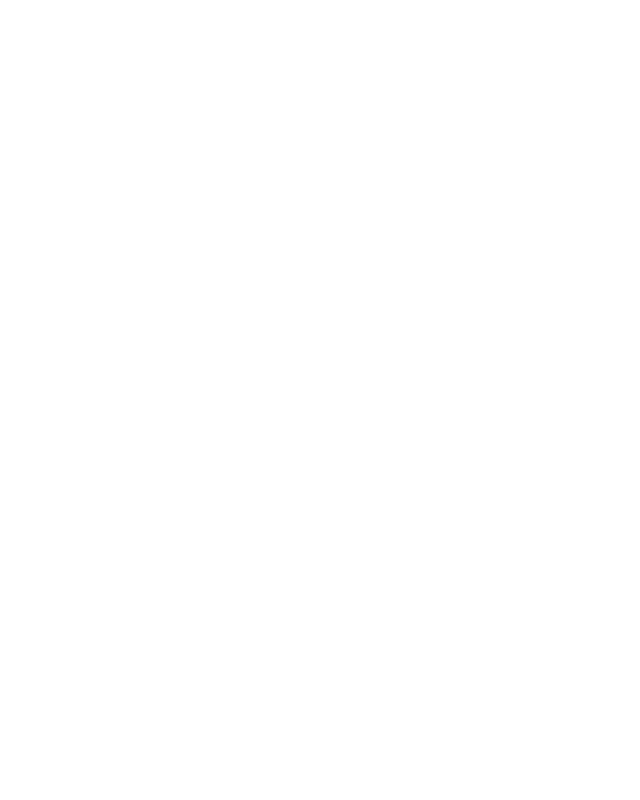
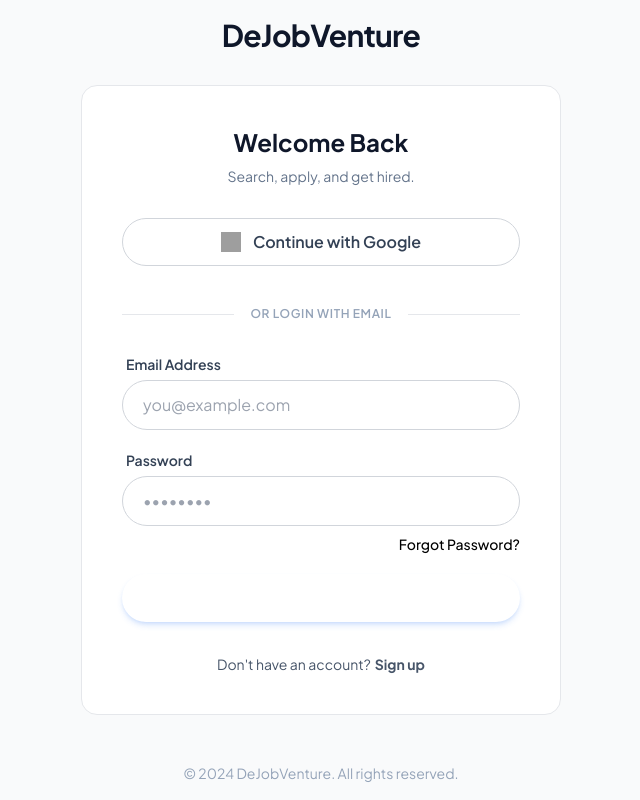
Before and after one commit to TalhaShaikh150/de-job-venture, a React (Vite) app: page /login in a window 1280 px wide. Before the commit this address had no page. Shown: the whole page, without its empty margins (319-959 px from the left). Built offline with nearby package versions, Linux system fonts and the light colour scheme; grey boxes are pictures that could not be loaded.

Commit message:
Created login signup UI and toggle.

```diff
--- a/package.json
+++ b/package.json
@@ -13,7 +13,9 @@
     "@supabase/supabase-js": "^2.90.0",
     "react": "^19.2.0",
     "react-dom": "^19.2.0",
-    "react-router-dom": "^7.10.1"
+    "react-hook-form": "^7.70.0",
+    "react-router-dom": "^7.10.1",
+    "zod": "^4.3.5"
   },
   "devDependencies": {
     "@eslint/js": "^9.39.1",
--- a/src/App.jsx
+++ b/src/App.jsx
@@ -4,6 +4,7 @@
 import Home from "./Pages/Home";
 import DejobSearch from "./Pages/JobListings";
 import AboutUs from "./Pages/AboutUs";
+import LoginSignUp from "./Pages/LoginSignUp";
 function App() {
   return (
     <>
@@ -11,6 +12,7 @@
         <Route path="/" element={<Home />} />
         <Route path="/listing" element={<DejobSearch />} />
         <Route path="/about" element={<AboutUs />} />
+        <Route path="/login" element={<LoginSignUp />} />
       </Routes>
     </>
   );
--- /dev/null
+++ b/src/Pages/LoginSignUp.jsx
@@ -0,0 +1,27 @@
+import { useState } from "react";
+import { Login, SignUp } from "../components/ui";
+
+function LoginSignUp() {
+  const [toggle, setToggle] = useState("login");
+  return (
+    <div className="bg-gray-50 min-h-screen flex flex-col items-center justify-center p-4">
+      <div className="mb-8 text-center cursor-default">
+        <h1 className="text-3xl font-bold tracking-tight text-slate-900">
+          DeJob<span className="text-brand-blue">Venture</span>
+        </h1>
+      </div>
+      <div className="w-full max-w-[480px] bg-white rounded-2xl shadow-soft border border-gray-200 overflow-hidden">
+        {/* <!-- Login View --> */}
+        <Login toggle={toggle} setToggle={setToggle} />
+
+        {/* <!-- Sign Up View (Hidden Initially) --> */}
+        <SignUp toggle={toggle} setToggle={setToggle} />
+      </div>
+      <footer className="mt-12 text-center text-slate-400 text-sm">
+        &copy; 2024 DeJobVenture. All rights reserved.
+      </footer>
+    </div>
+  );
+}
+
+export default LoginSignUp;
--- /dev/null
+++ b/src/components/ui/Login.jsx
@@ -0,0 +1,92 @@
+function Login({ toggle, setToggle }) {
+  return (
+    <div
+      id="login-container"
+      className={`p-8 md:p-10 fade-enter ${
+        toggle === "signUp" ? "hidden" : ""
+      }`}
+    >
+      <div className="text-center mb-8">
+        <h2 className="text-2xl font-bold text-slate-900">Welcome Back</h2>
+        <p className="text-slate-500 mt-2 text-sm">
+          Search, apply, and get hired.
+        </p>
+      </div>
+
+      {/* <!-- Social Auth --> */}
+      <div className="space-y-3 mb-8">
+        <button className="w-full flex items-center justify-center gap-3 bg-white border border-gray-300 hover:bg-gray-50 text-slate-700 font-semibold h-12 rounded-full transition-all duration-200 group">
+          <img
+            src="https://www.svgrepo.com/show/475656/google-color.svg"
+            className="w-5 h-5"
+            alt="Google"
+          />
+          Continue with Google
+        </button>
+      </div>
+
+      {/* <!-- Divider --> */}
+      <div className="relative flex py-2 items-center mb-6">
+        <div className="flex-grow border-t border-gray-200"></div>
+        <span className="flex-shrink-0 mx-4 text-slate-400 text-xs font-semibold uppercase tracking-wider">
+          Or Login with Email
+        </span>
+        <div className="flex-grow border-t border-gray-200"></div>
+      </div>
+
+      {/* <!-- Login Form --> */}
+      <form action="#" onSubmit={() => {}} className="space-y-5">
+        <div>
+          <label className="block text-sm font-semibold text-slate-700 mb-1.5 ml-1">
+            Email Address
+          </label>
+          <input
+            type="email"
+            className="w-full px-5 py-3 bg-white border border-gray-300 text-slate-900 rounded-full focus:ring-2 focus:ring-brand-blue focus:border-brand-blue outline-none transition-all"
+            placeholder="you@example.com"
+            required
+          />
+        </div>
+
+        <div>
+          <label className="block text-sm font-semibold text-slate-700 mb-1.5 ml-1">
+            Password
+          </label>
+          <input
+            type="password"
+            className="w-full px-5 py-3 bg-white border border-gray-300 text-slate-900 rounded-full focus:ring-2 focus:ring-brand-blue focus:border-brand-blue outline-none transition-all"
+            placeholder="••••••••"
+            required
+          />
+          <div className="flex justify-end mt-2">
+            <a
+              href="#"
+              className="text-sm font-medium text-brand-blue hover:underline"
+            >
+              Forgot Password?
+            </a>
+          </div>
+        </div>
+
+        <button
+          type="submit"
+          className="w-full bg-brand-blue hover:bg-blue-800 text-white font-bold h-12 rounded-full transition-transform active:scale-[0.98] shadow-md shadow-blue-500/20"
+        >
+          Log In
+        </button>
+      </form>
+
+      <p className="mt-8 text-center text-sm text-slate-600">
+        Don't have an account?
+        <button
+          onClick={() => setToggle("signUp")}
+          className="font-bold text-brand-blue hover:underline ml-1"
+        >
+          Sign up
+        </button>
+      </p>
+    </div>
+  );
+}
+
+export default Login;
--- /dev/null
+++ b/src/components/ui/SignUp.jsx
@@ -0,0 +1,108 @@
+import React from "react";
+
+function SignUp({ toggle, setToggle }) {
+  return (
+    <div
+      id="signup-container"
+      className={`p-8 md:p-10 fade-enter ${toggle === "login" ? "hidden" : ""}`}
+    >
+      <div className="text-center mb-8">
+        <h2 className="text-2xl font-bold text-slate-900">Create Account</h2>
+        <p className="text-slate-500 mt-2 text-sm">Join DeJobVenture today.</p>
+      </div>
+
+      {/* <!-- Social Auth --> */}
+      <div className="space-y-3 mb-8">
+        <button className="w-full flex items-center justify-center gap-3 bg-white border border-gray-300 hover:bg-gray-50 text-slate-700 font-semibold h-12 rounded-full transition-all duration-200 group">
+          <img
+            src="https://www.svgrepo.com/show/475656/google-color.svg"
+            className="w-5 h-5"
+            alt="Google"
+          />
+          Sign up with Google
+        </button>
+      </div>
+
+      {/* <!-- Divider --> */}
+      <div className="relative flex py-2 items-center mb-6">
+        <div className="flex-grow border-t border-gray-200"></div>
+        <span className="flex-shrink-0 mx-4 text-slate-400 text-xs font-semibold uppercase tracking-wider">
+          Or Sign up with Email
+        </span>
+        <div className="flex-grow border-t border-gray-200"></div>
+      </div>
+
+      {/* <!-- Signup Form --> */}
+      <form action="#" onSubmit={() => {}} className="space-y-4">
+        <div>
+          <label className="block text-sm font-semibold text-slate-700 mb-1.5 ml-1">
+            Full Name
+          </label>
+          <input
+            type="text"
+            className="w-full px-5 py-3 bg-white border border-gray-300 text-slate-900 rounded-full focus:ring-2 focus:ring-brand-blue focus:border-brand-blue outline-none transition-all"
+            placeholder="e.g. John Doe"
+            required
+          />
+        </div>
+
+        <div>
+          <label className="block text-sm font-semibold text-slate-700 mb-1.5 ml-1">
+            Email Address
+          </label>
+          <input
+            type="email"
+            className="w-full px-5 py-3 bg-white border border-gray-300 text-slate-900 rounded-full focus:ring-2 focus:ring-brand-blue focus:border-brand-blue outline-none transition-all"
+            placeholder="you@example.com"
+            required
+          />
+        </div>
+
+        <div>
+          <label className="block text-sm font-semibold text-slate-700 mb-1.5 ml-1">
+            Password
+          </label>
+          <input
+            type="password"
+            className="w-full px-5 py-3 bg-white border border-gray-300 text-slate-900 rounded-full focus:ring-2 focus:ring-brand-blue focus:border-brand-blue outline-none transition-all"
+            placeholder="Create a password"
+            required
+          />
+        </div>
+
+        <div className="pt-2">
+          <button
+            type="submit"
+            className="w-full bg-brand-blue hover:bg-blue-800 text-white font-bold h-12 rounded-full transition-transform active:scale-[0.98] shadow-md shadow-blue-500/20"
+          >
+            Create Account
+          </button>
+        </div>
+      </form>
+
+      <div className="mt-6 text-xs text-center text-slate-500">
+        By creating an account, you agree to our <br />
+        <a href="#" className="text-brand-blue hover:underline">
+          Terms of Service
+        </a>
+        and
+        <a href="#" className="text-brand-blue hover:underline">
+          Privacy Policy
+        </a>
+        .
+      </div>
+
+      <p className="mt-6 text-center text-sm text-slate-600">
+        Already have an account?
+        <button
+          onClick={() => setToggle("login")}
+          className="font-bold text-brand-blue hover:underline ml-1"
+        >
+          Log In
+        </button>
+      </p>
+    </div>
+  );
+}
+
+export default SignUp;
--- /dev/null
+++ b/src/components/ui/index.js
@@ -0,0 +1,4 @@
+import Login from "./Login";
+import SignUp from "./SignUp";
+
+export { Login, SignUp };
```
Also changed, not shown: 1 other file (tests, documents, lock files or other folders).
